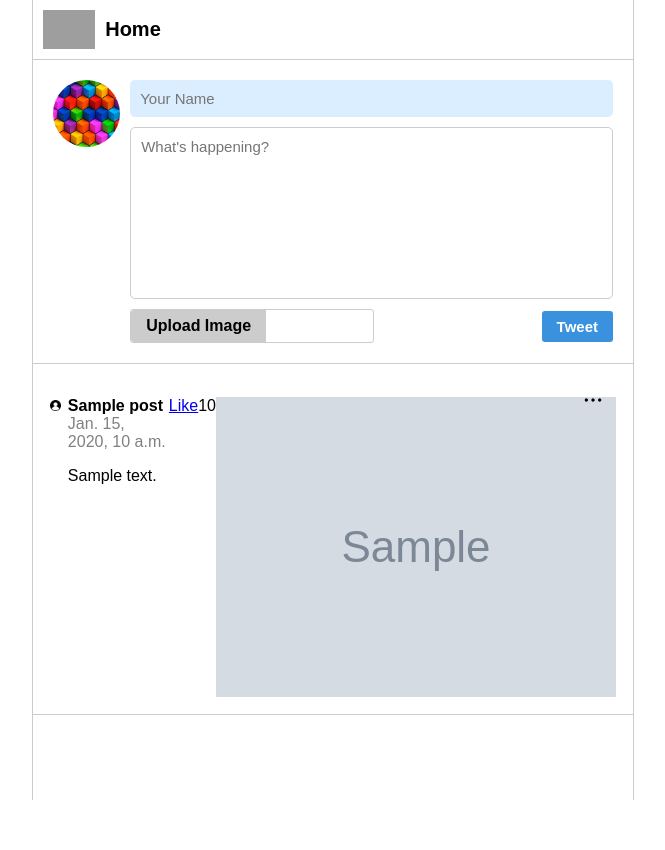
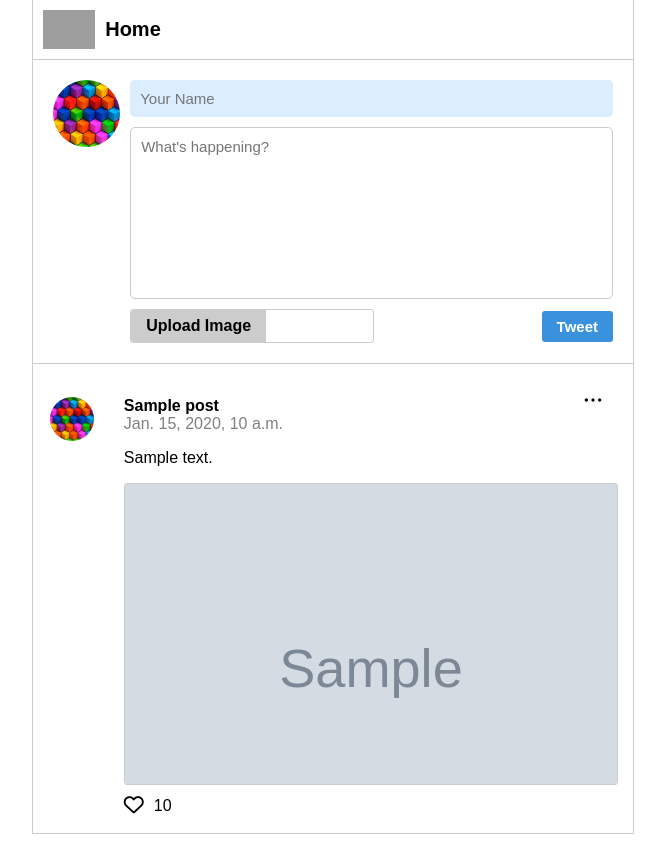
Before and after one commit to MiNombreEsAbe/twitterClone, a Django app: template templates/posts.html in a window 1280 px wide. Shown: the whole page, without its empty margins (307-972 px from the left). Before the commit the page ends 800 px from the top, so only its background shows below. Run offline with Django 3.2, Linux system fonts and the light colour scheme; the template is opened without the code that fills it: most values are stand-ins (such as "Sample title", 1, 10 or a date in 2020); grey boxes marked "Sample" are stand-in pictures; some libraries are stand-ins or nearby versions; grey boxes are pictures that could not be loaded.

Commit message:
Changed the style of the home page

```diff
--- a/static/css/style.css
+++ b/static/css/style.css
@@ -1,7 +1,7 @@
 /* Common */
 html,
 body {
-    height: 100%;
+    height: auto;
     margin: 0;
     font-family: sans-serif;
 }
@@ -171,6 +171,24 @@ body {
 
 .posts li .logo img {
     width: 60%;
+    border-radius: 50%;
+}
+
+.posts li .postBodyHolder {
+    width: 100%;
+}
+
+.posts li .postBodyHolder .imgHolder {
+    width: 100%;
+    height: 300px;
+    margin-bottom: 10px;
+    border-radius: 3px;
+    border: 1px solid #ccc;
+    overflow: hidden;
+}
+
+.posts li .postBodyHolder .imgHolder img {
+    width: 100%;
 }
 
 .posts li .nameBody {
@@ -185,6 +203,23 @@ body {
     color: gray;
 }
 
+.posts li .likes {
+    display: flex;
+    align-items: center;
+}
+
+.posts li .likes a {
+    color: #000;
+}
+
+.posts li .likes a i {
+    font-size: 20px;
+}
+
+.posts li .likes .likeAmount {
+    margin: 0 0 0 10px;
+}
+
 @media screen and (max-width: 500px) {
     .posts li .nameBody .name {
         font-size: 20px;
--- a/templates/base.html
+++ b/templates/base.html
@@ -7,10 +7,10 @@
         <title>Django forum</title>
         {% load static %}
         <link rel="stylesheet" href="{% static 'css/style.css' %}" />
-        <!-- <script
+        <script
             src="https://kit.fontawesome.com/a6e87818b4.js"
             crossorigin="anonymous"
-        ></script> -->
+        ></script>
     </head>
     <body>
         {% block content %} {{ content }} {% endblock %}
--- a/templates/posts.html
+++ b/templates/posts.html
@@ -61,19 +61,28 @@
                     <!-- <i class="fas fa-trash-alt"></i> -->
                 </div>
                 <div class="logo">
-                    <img src="{% static 'img/user.png' %}" alt="User img" />
+                    <img src="{% static 'img/user.jpg' %}" alt="User img" />
                 </div>
+                <div class="postBodyHolder">
                     <div class="nameBody">
                         <div class="name">{{ post.name }}</div>
                         <div class="dateTime">{{ post.createdAt }}</div>
                         <p>{{ post.body }}</p>
                     </div>
+                    {% if post.image %}
+                    <div class="imgHolder">
+                        <a href="{{ post.image.url }}" target="_blank"
+                            ><img src="{{ post.image.url }}" alt=""
+                        /></a>
+                    </div>
+                    {% endif %}
                     <div class="likes">
-                    <a href="/addLike/{{ post.id }}">Like</a>{{ post.likes }}
+                        <a href="/addLike/{{ post.id }}">
+                            <i class="far fa-heart"></i>
+                        </a>
+                        <p class="likeAmount">{{ post.likes }}</p>
                     </div>
-                {% if post.image %}
-                <img src="{{ post.image.url }}" alt="" />
-                {% endif %}
+                </div>
             </li>
             {% endfor %}
         </ul>
```
Also changed, not shown: db.sqlite3. Lines whose indentation alone changed are shown as unchanged.
